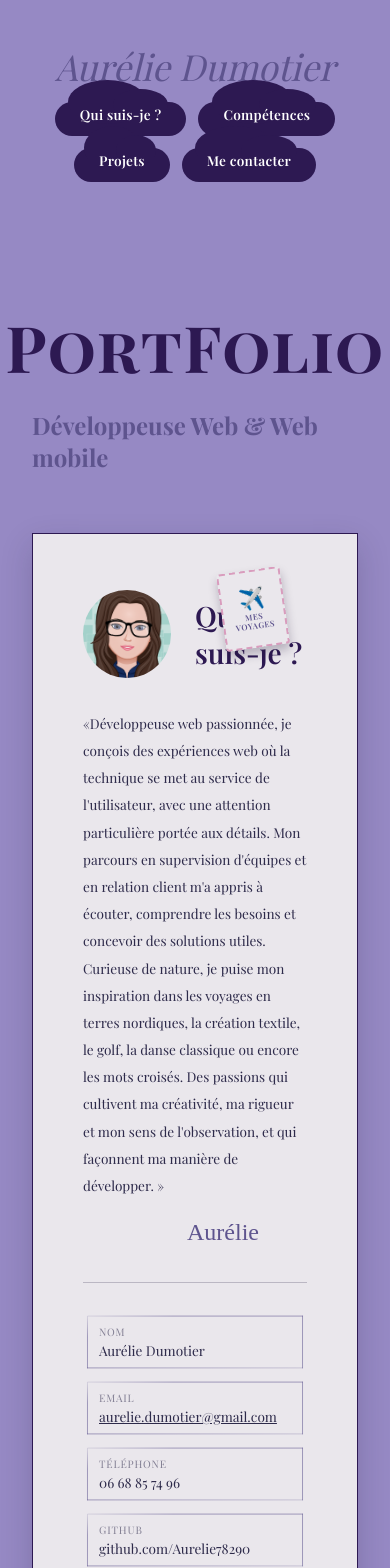
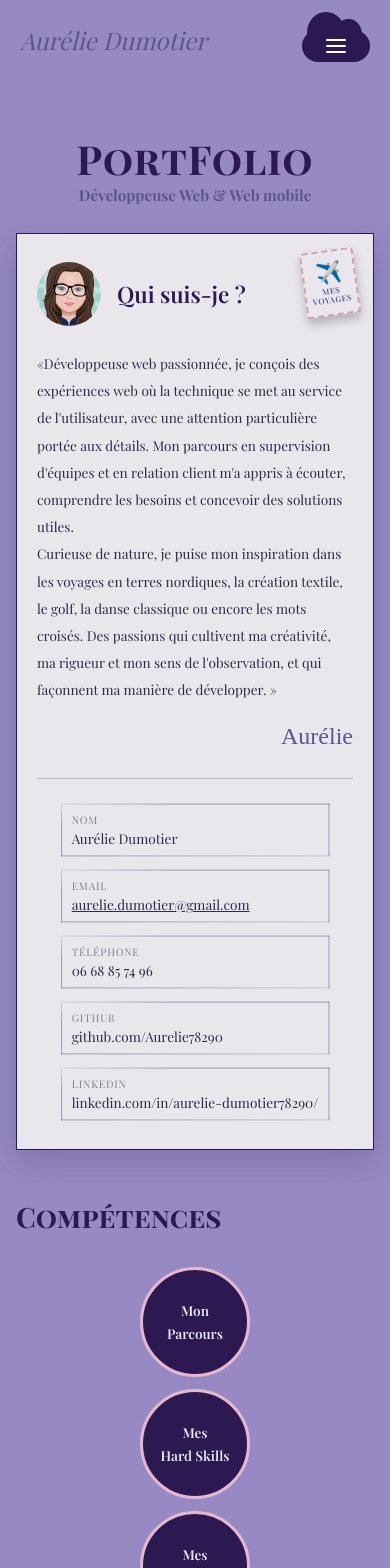
Before and after one commit to Aurelie78290/MyPortfolio, a React (Vite) app: page / in a window 390 px wide. Shown: the top 1568 px of the page. Built offline with nearby package versions, Linux system fonts and the light colour scheme; a web font is replaced by a local one.

Commit message:
responsive tablette & mobile to home page

```diff
--- a/src/App.css
+++ b/src/App.css
@@ -7,3 +7,15 @@ main {
   margin: 0 auto;
   padding: 48px 32px 96px;
 }
+
+@media (max-width: 1024px) {
+  main {
+    padding: 40px 24px 80px;
+  }
+}
+
+@media (max-width: 700px) {
+  main {
+    padding: 32px 16px 64px;
+  }
+}
--- a/src/components/BoardingPassCard.css
+++ b/src/components/BoardingPassCard.css
@@ -199,3 +199,40 @@
   margin: 0;
   padding: 12px 22px 16px;
 }
+
+@media (max-width: 600px) {
+  .boarding-pass__body {
+    flex-direction: column;
+    align-items: stretch;
+    padding: 0 0 16px;
+  }
+
+  .boarding-pass__photo {
+    width: 100%;
+    height: 180px;
+    margin: 0;
+    order: -1;
+    mask-image: none;
+    -webkit-mask-image: none;
+  }
+
+  .boarding-pass__photo img {
+    object-fit: cover;
+  }
+
+  .boarding-pass__photo--logo img {
+    object-fit: contain;
+  }
+
+  .boarding-pass__info {
+    padding: 18px 20px 4px;
+  }
+
+  .boarding-pass__row {
+    max-width: none;
+  }
+
+  .boarding-pass__tools {
+    flex-wrap: wrap;
+  }
+}
--- a/src/components/BusinessCard.css
+++ b/src/components/BusinessCard.css
@@ -188,9 +188,19 @@
   text-decoration: underline;
 }
 
+@media (max-width: 1024px) {
+  .business-card {
+    padding: 40px 32px;
+  }
+}
+
 @media (max-width: 700px) {
+  .business-card {
+    padding: 28px 20px;
+  }
   .business-card__body {
     flex-direction: column;
+    gap: 24px;
   }
   .business-card__divider {
     width: 100%;
@@ -199,4 +209,24 @@
   .business-card__stamp-hint {
     display: none;
   }
+  .business-card__stamp {
+    top: 16px;
+    right: 16px;
+    width: 54px;
+    height: 66px;
+  }
+  .business-card__header {
+    gap: 16px;
+    margin-bottom: 24px;
+  }
+  .business-card__avatar {
+    width: 64px;
+    height: 64px;
+  }
+  .business-card__title {
+    font-size: 1.4rem;
+  }
+  .business-card__signature {
+    padding-right: 0;
+  }
 }
--- a/src/components/Competences.css
+++ b/src/components/Competences.css
@@ -291,12 +291,55 @@
   background: var(--pink-card);
 }
 
+@media (max-width: 1024px) {
+  .competences__row {
+    gap: 1.75rem;
+  }
+}
+
 @media (max-width: 700px) {
+  .competences {
+    margin: 3rem 0;
+  }
+
+  .competences__title {
+    font-size: 1.75rem;
+    margin-bottom: 2rem;
+  }
+
+  .competences__row {
+    flex-direction: column;
+    gap: 1.5rem;
+  }
+
   .competences__bubbles {
-    flex-wrap: wrap;
+    flex-direction: column;
+    gap: 0.75rem;
+  }
+
+  .competences__bubble-item {
+    flex-direction: column;
+  }
+
+  .competences__connector {
+    display: none;
+  }
+
+  .competences__bubble {
+    width: 110px;
+    height: 110px;
+    font-size: 0.85rem;
   }
 
   .competences__landing {
     display: none;
   }
+
+  .competences__modal {
+    padding: 20px;
+  }
+
+  .competences__overlay {
+    padding: 16px;
+  }
 }
--- a/src/components/FeaturedProject.css
+++ b/src/components/FeaturedProject.css
@@ -48,3 +48,25 @@
 .featured-project__link:hover .featured-project__arrow {
   transform: translateX(4px);
 }
+
+@media (max-width: 1024px) {
+  .featured-project {
+    margin-top: 64px;
+  }
+}
+
+@media (max-width: 700px) {
+  .featured-project {
+    margin-top: 48px;
+  }
+  .featured-project__header {
+    flex-direction: column;
+    align-items: center;
+    gap: 0.75rem;
+    margin-bottom: 2rem;
+  }
+  .featured-project__title {
+    font-size: 1.75rem;
+    text-align: center;
+  }
+}
--- a/src/components/Footer.css
+++ b/src/components/Footer.css
@@ -57,4 +57,27 @@
 .footer__copyright {
   font-size: 0.7rem;
   color: rgba(234, 231, 236, 0.6);
+  text-align: center;
 }
+
+@media (max-width: 480px) {
+  .footer {
+    margin-top: 72px;
+    padding: 28px 20px 24px;
+    gap: 10px;
+  }
+
+  .footer__chaussons {
+    left: 20px;
+    width: 34px;
+  }
+
+  .footer__danseuse {
+    right: 20px;
+    width: 78px;
+  }
+
+  .footer__links {
+    gap: 1rem;
+  }
+}
--- a/src/components/Hero.css
+++ b/src/components/Hero.css
@@ -17,4 +17,25 @@
 
 .hero_subtitle {
   color: var(--navbar-logo);
+  text-align: center;
+  margin: 0;
 }
+
+@media (max-width: 1024px) {
+  .hero__title {
+    font-size: 3.25rem;
+  }
+}
+
+@media (max-width: 700px) {
+  .hero {
+    padding: 20px 16px 28px;
+  }
+  .hero__title {
+    font-size: 2.5rem;
+    text-align: center;
+  }
+  .hero_subtitle {
+    font-size: 0.95rem;
+  }
+}
--- a/src/components/Navbar.css
+++ b/src/components/Navbar.css
@@ -71,19 +71,137 @@
   color: var(--pink-card-frame);
 }
 
-@media (max-width: 700px) {
+.navbar__burger {
+  display: none;
+}
+
+@media (max-width: 1024px) {
   .navbar {
-    flex-direction: column;
-    gap: 12px;
+    position: relative;
+    flex-direction: row;
+    justify-content: space-between;
+    align-items: center;
+    padding: 24px 20px;
   }
+
   .navbar__logo {
     width: auto;
+    text-align: left;
+    font-size: 1.5rem;
+  }
+
+  .navbar__burger {
+    position: relative;
+    top: 6px;
+    isolation: isolate;
+    display: flex;
+    align-items: center;
+    justify-content: center;
+    width: 68px;
+    height: 32px;
+    flex-shrink: 0;
+    border: none;
+    padding: 0;
+    background: var(--title);
+    border-radius: 999px;
+    cursor: pointer;
+  }
+
+  .navbar__burger::before,
+  .navbar__burger::after {
+    content: "";
+    position: absolute;
+    z-index: -1;
+    background: inherit;
+    border-radius: 50%;
+  }
+
+  .navbar__burger::before {
+    width: 55%;
+    height: 130%;
+    top: -55%;
+    left: 8%;
+  }
+
+  .navbar__burger::after {
+    width: 40%;
+    height: 95%;
+    top: -35%;
+    right: 12%;
+  }
+
+  .navbar__burger-icon {
+    display: flex;
+    flex-direction: column;
+    align-items: center;
+    justify-content: center;
+    gap: 4px;
+    width: 20px;
+  }
+
+  .navbar__burger-line {
+    display: block;
+    width: 100%;
+    height: 2px;
+    background: #ffffff;
+    border-radius: 2px;
+    transition: transform 0.25s ease, opacity 0.25s ease;
+  }
+
+  .navbar__burger--open .navbar__burger-line:nth-child(1) {
+    transform: translateY(6px) rotate(45deg);
+  }
+
+  .navbar__burger--open .navbar__burger-line:nth-child(2) {
+    opacity: 0;
+  }
+
+  .navbar__burger--open .navbar__burger-line:nth-child(3) {
+    transform: translateY(-6px) rotate(-45deg);
+  }
+
+  .navbar__links {
+    display: none;
+    position: absolute;
+    top: 100%;
+    left: 0;
+    right: 0;
+    width: auto;
+    max-width: none;
+    margin: 0;
+    padding: 24px 20px 28px;
+    background: var(--bg-purple);
+    box-shadow: 0 12px 20px rgba(30, 20, 50, 0.18);
+    z-index: 99;
+  }
+
+  .navbar__links--open {
+    display: grid;
+    grid-template-columns: repeat(2, minmax(0, 1fr));
+    justify-items: stretch;
+    gap: 20px 16px;
+    max-width: 300px;
+    margin: 0 0 0 auto;
+  }
+
+  .navbar__pill {
     text-align: center;
+    white-space: nowrap;
+    padding: 10px 16px;
   }
-  .navbar__links {
-    width: 100%;
-    gap: 0.75rem;
-    flex-wrap: wrap;
-    justify-content: center;
+
+  .navbar__pill::before,
+  .navbar__pill::after {
+    content: none;
   }
 }
+
+@media (max-width: 420px) {
+  .navbar__links {
+    gap: 16px 10px;
+  }
+  .navbar__pill {
+    padding: 10px 12px;
+    font-size: 0.8rem;
+  }
+}
--- a/src/components/Navbar.jsx
+++ b/src/components/Navbar.jsx
@@ -1,3 +1,4 @@
+import { useEffect, useRef, useState } from "react";
 import { Link } from "react-router-dom";
 import "./Navbar.css";
 
@@ -8,18 +9,65 @@ const links = [
 ];
 
 function Navbar() {
+  const [isOpen, setIsOpen] = useState(false);
+  const navRef = useRef(null);
+
+  useEffect(() => {
+    if (!isOpen) return;
+    const closeOnOutsideClick = (event) => {
+      if (navRef.current && !navRef.current.contains(event.target)) {
+        setIsOpen(false);
+      }
+    };
+    const closeOnEscape = (event) => {
+      if (event.key === "Escape") setIsOpen(false);
+    };
+    document.addEventListener("mousedown", closeOnOutsideClick);
+    window.addEventListener("keydown", closeOnEscape);
+    return () => {
+      document.removeEventListener("mousedown", closeOnOutsideClick);
+      window.removeEventListener("keydown", closeOnEscape);
+    };
+  }, [isOpen]);
+
   return (
-    <header className="navbar">
-      <Link to="/" className="navbar__logo">
+    <header className="navbar" ref={navRef}>
+      <Link to="/" className="navbar__logo" onClick={() => setIsOpen(false)}>
         Aurélie Dumotier
       </Link>
-      <nav className="navbar__links">
+
+      <button
+        type="button"
+        className={`navbar__burger${isOpen ? " navbar__burger--open" : ""}`}
+        onClick={() => setIsOpen((open) => !open)}
+        aria-label={isOpen ? "Fermer le menu" : "Ouvrir le menu"}
+        aria-expanded={isOpen}
+      >
+        <span className="navbar__burger-icon">
+          <span className="navbar__burger-line" />
+          <span className="navbar__burger-line" />
+          <span className="navbar__burger-line" />
+        </span>
+      </button>
+
+      <nav
+        className={`navbar__links${isOpen ? " navbar__links--open" : ""}`}
+      >
         {links.map((link) => (
-          <Link key={link.label} to={link.to} className="navbar__pill">
+          <Link
+            key={link.label}
+            to={link.to}
+            className="navbar__pill"
+            onClick={() => setIsOpen(false)}
+          >
             {link.label}
           </Link>
         ))}
-        <a href="mailto:aurelie.dumotier@gmail.com" className="navbar__pill">
+        <a
+          href="mailto:aurelie.dumotier@gmail.com"
+          className="navbar__pill"
+          onClick={() => setIsOpen(false)}
+        >
           Me contacter
         </a>
       </nav>
```
